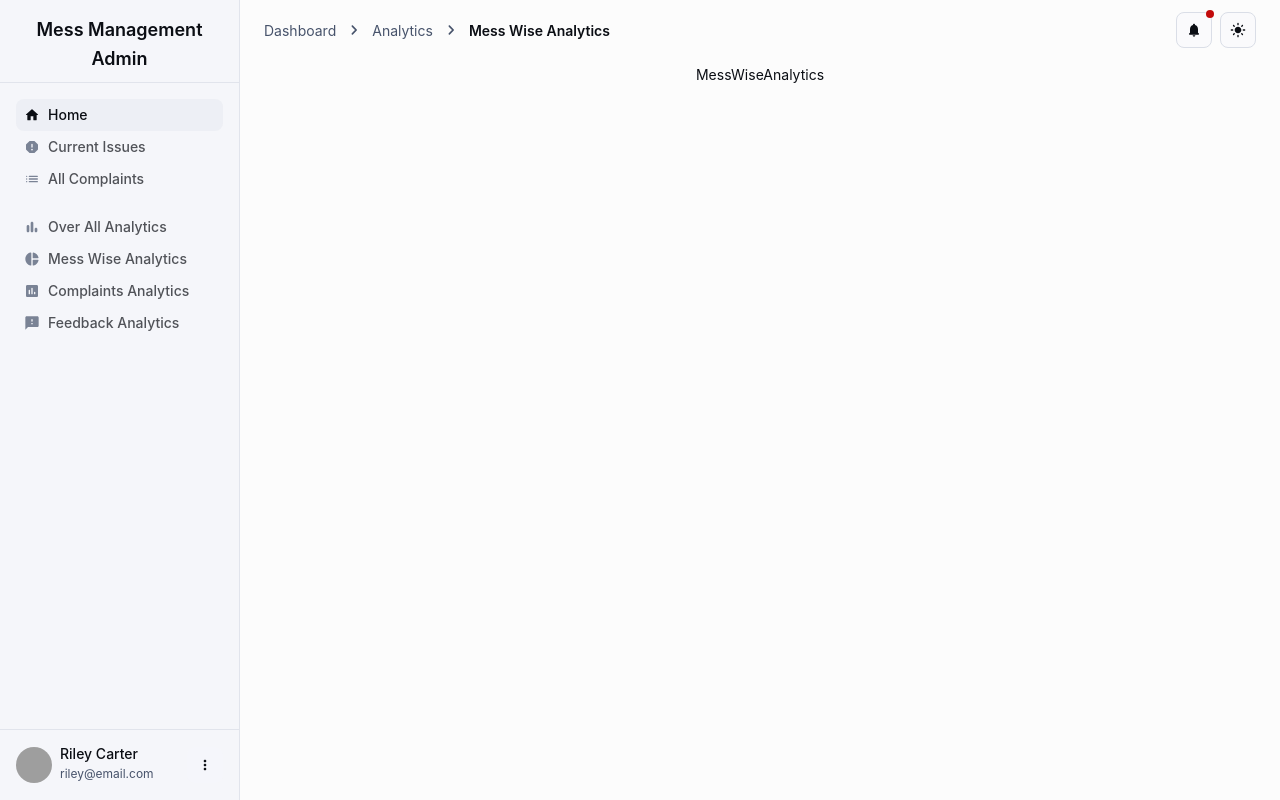
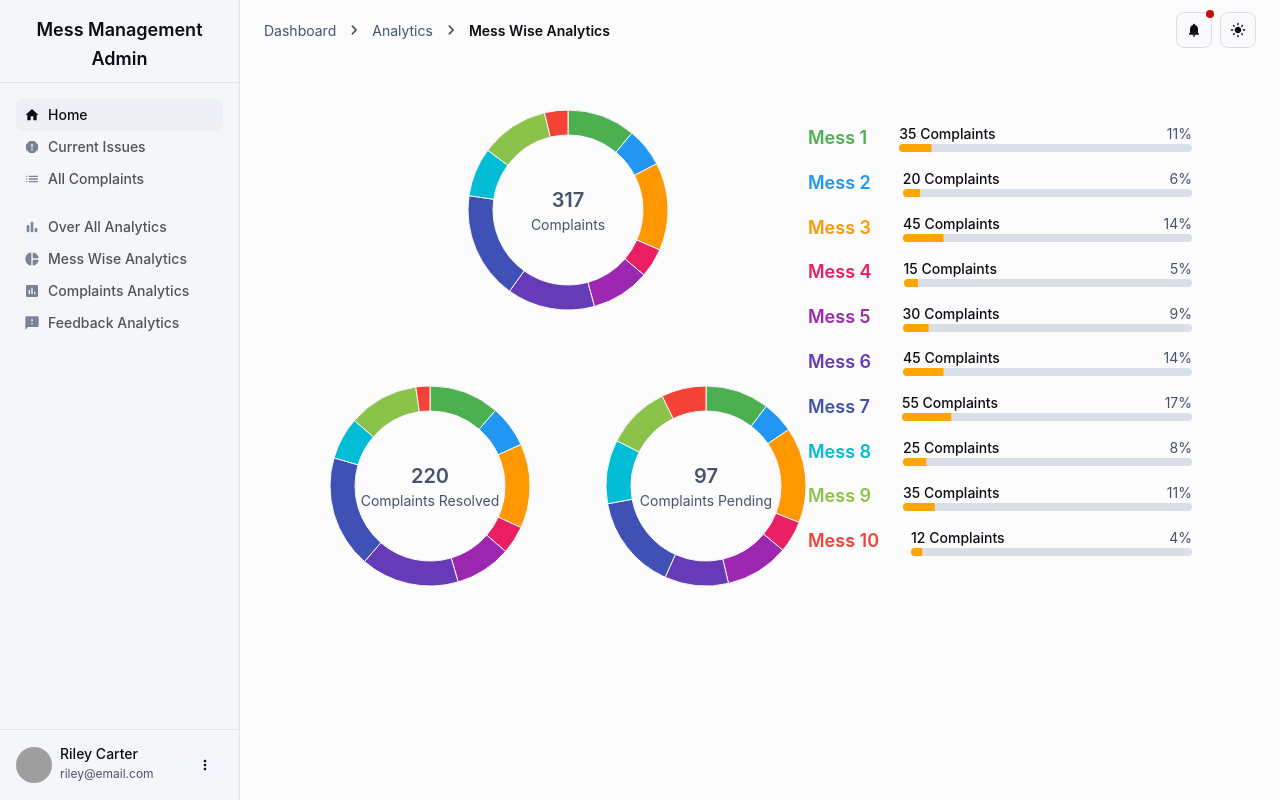
Before and after one commit to Nagarjuna0033/mess-mgmt-admin, a React (Create React App) app: page /analytics/mess-wise in a window 1280 px wide. Built offline with nearby package versions, Linux system fonts and the light colour scheme; grey boxes are pictures that could not be loaded.

Commit message:
Mess Wise AnalyticsPage Completed

```diff
--- /dev/null
+++ b/src/components/graphs/MessComplaintsGraph.js
@@ -0,0 +1,203 @@
+import * as React from 'react';
+import { PieChart } from '@mui/x-charts/PieChart';
+import { useDrawingArea } from '@mui/x-charts/hooks';
+import { styled } from '@mui/material/styles';
+import { Stack, Typography, LinearProgress, linearProgressClasses } from '@mui/material';
+
+const data = [
+    { messName: 'Mess 1', solved_complaints: 25, pending_complaints: 10 },
+    { messName: 'Mess 2', solved_complaints: 15, pending_complaints: 5 },
+    { messName: 'Mess 3', solved_complaints: 30, pending_complaints: 15 },
+    { messName: 'Mess 4', solved_complaints: 10, pending_complaints: 5 },
+    { messName: 'Mess 5', solved_complaints: 20, pending_complaints: 10 },
+    { messName: 'Mess 6', solved_complaints: 35, pending_complaints: 10 },
+    { messName: 'Mess 7', solved_complaints: 40, pending_complaints: 15 },
+    { messName: 'Mess 8', solved_complaints: 15, pending_complaints: 10 },
+    { messName: 'Mess 9', solved_complaints: 25, pending_complaints: 10 },
+    { messName: 'Mess 10', solved_complaints: 5, pending_complaints: 7 },
+];
+
+// Data for complaints and issues
+const complaints_data = data.map((item) => ({
+    label: item.messName,
+    value: item.solved_complaints + item.pending_complaints
+}));
+
+const complaints_resolved = data.map((item) => ({
+    label: item.messName,
+    value: item.solved_complaints
+}));
+
+const complaints_pending = data.map((item) => ({
+    label: item.messName,
+    value: item.pending_complaints
+}));
+
+const total_complaints = complaints_data.reduce((acc, item) => acc + item.value, 0);
+const total_resolved_complaints = complaints_resolved.reduce((acc, item) => acc + item.value, 0);
+const total_pending_complaints = complaints_pending.reduce((acc, item) => acc + item.value, 0);
+
+
+// Colors for Pie chart and text
+const colors = [
+    '#4caf50', '#2196f3', '#ff9800', '#e91e63', '#9c27b0', '#673ab7', '#3f51b5', '#00bcd4', '#8bc34a', '#f44336'
+];
+
+// Styled components for Text
+const StyledText = styled('text', {
+    shouldForwardProp: (prop) => prop !== 'variant',
+})(({ theme }) => ({
+    textAnchor: 'middle',
+    dominantBaseline: 'central',
+    fill: (theme.vars || theme).palette.text.secondary,
+    variants: [
+        {
+            props: {
+                variant: 'primary',
+            },
+            style: {
+                fontSize: theme.typography.h5.fontSize,
+            },
+        },
+        {
+            props: ({ variant }) => variant !== 'primary',
+            style: {
+                fontSize: theme.typography.body2.fontSize,
+            },
+        },
+        {
+            props: {
+                variant: 'primary',
+            },
+            style: {
+                fontWeight: theme.typography.h5.fontWeight,
+            },
+        },
+        {
+            props: ({ variant }) => variant !== 'primary',
+            style: {
+                fontWeight: theme.typography.body2.fontWeight,
+            },
+        },
+    ],
+}));
+
+// Component for Pie chart center label
+function PieCenterLabel({ total, secondaryText }) {
+    const { width, height, left, top } = useDrawingArea();
+
+
+    const primaryY = top + height / 2 - 10;
+    const secondaryY = primaryY + 24;
+
+    return (
+        <React.Fragment>
+
+            <StyledText variant="primary" x={left + width / 2} y={primaryY}>
+                {total}
+            </StyledText>
+
+            <StyledText variant="secondary" x={left + width / 2} y={secondaryY}>
+                {secondaryText}
+            </StyledText>
+        </React.Fragment>
+    );
+}
+
+
+// Reusable Pie component
+function Pie({ data, secondaryText ,total}) {
+    return (
+        <PieChart
+            colors={colors}
+            margin={{
+                left: 80,
+                right: 80,
+                top: 80,
+                bottom: 80,
+            }}
+            series={[
+                {
+                    data,
+                    innerRadius: 75,
+                    outerRadius: 100,
+                    paddingAngle: 0,
+                    highlightScope: { faded: 'global', highlighted: 'item' },
+                },
+            ]}
+            height={260}
+            width={260}
+            slotProps={{
+                legend: { hidden: true },
+            }}
+        >
+            <PieCenterLabel total={total} secondaryText={secondaryText} />
+        </PieChart>
+    );
+}
+
+
+function LinearProgressWithLabel({ label, value, total, color }) {
+    return (
+        <Stack sx={{ flexGrow: 1 }}>
+            <Stack direction="row" sx={{ justifyContent: 'space-between', alignItems: 'center', gap: 2 }}>
+                <Typography variant="body2" sx={{ fontWeight: '500' }}>
+                    {value} Complaints
+                </Typography>
+                <Typography variant="body2" sx={{ color: 'text.secondary' }}>
+                    {Math.round((value / total) * 100, 2)}%
+                </Typography>
+
+            </Stack>
+            <LinearProgress
+                variant="determinate"
+                value={Math.round((value / total) * 100, 2)}
+                sx={{
+                    [`& .${linearProgressClasses.bar}`]: {
+                        backgroundColor: color,
+                    },
+                }}
+            />
+        </Stack>
+    );
+}
+
+
+export default function ChartMessComplaints() {
+    return (
+        <div style={{ display: 'flex', justifyContent: 'center', alignItems: 'center', padding: '16px', width: '100%' }}>
+            <Stack direction="column" sx={{ gap: 2, width: '50%', alignItems: 'center' }}>
+                <Pie data={complaints_data} secondaryText="Complaints" total={total_complaints}/>
+                <Stack direction="row" sx={{ gap: 2 }}>
+                    <Pie data={complaints_resolved} secondaryText="Complaints Resolved" total={total_resolved_complaints} />
+                    <Pie data={complaints_pending} secondaryText="Complaints Pending" total={total_pending_complaints}/>
+                </Stack>
+            </Stack>
+
+            <div style={{ width: '40%', display: 'flex', flexDirection: 'column', alignItems: 'flex-start' }}>
+                {complaints_data.map((complaint, index) => {
+                    const color = colors[index]; // Get a unique color for each Mess
+                    return (
+                        <Stack key={index} direction="row" sx={{ alignItems: 'center', gap: 4, pb: 2, width: '100%' }}>
+                            <Typography variant="h6" sx={{ marginLeft: 'auto', color: color }}>
+                                {complaint.label}
+                            </Typography>
+
+
+                            <LinearProgressWithLabel
+                                label="Complaints"
+                                value={complaint.value}
+                                total={total_complaints}
+                                color="orange"
+                                sx={{ width: '100%' }}
+                            />
+
+
+
+                        </Stack>
+                    );
+                })}
+            </div>
+        </div>
+    );
+}
--- a/src/internals/components/Copyright.js
+++ b/src/internals/components/Copyright.js
@@ -17,7 +17,7 @@ export default function Copyright(props) {
     >
       {'Copyright © '}
       <Link color="inherit" href="https://mui.com/">
-        Sitemark
+        RGUKT RKV
       </Link>{' '}
       {new Date().getFullYear()}
       {'.'}
--- a/src/pages/MessWiseAnalytics.js
+++ b/src/pages/MessWiseAnalytics.js
@@ -1,7 +1,11 @@
 import React from 'react'
+import MessComplaints from '../components/graphs/MessComplaintsGraph'
 
 export default function MessWiseAnalytics() {
   return (
-    <div>MessWiseAnalytics</div>
+
+
+      <MessComplaints/>
+
   )
 }
```
